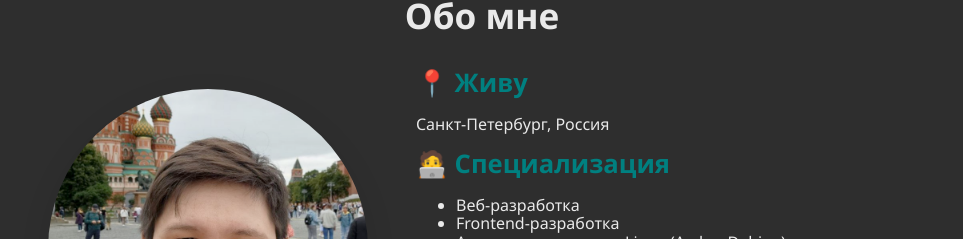
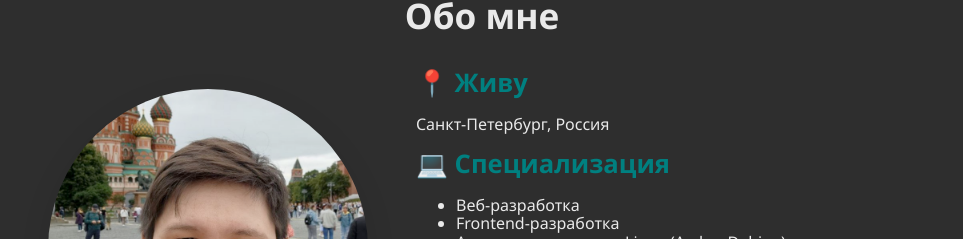
Before and after one commit to Smarthard/smarthard.net, an Angular app: page / in a window 1280 px wide. Shown: the part 906-1145 px from the top of the page, without its empty margins (158-1121 px from the left). Built offline with nearby package versions, Linux system fonts and the light colour scheme.

Commit message:
web-friendly emoji

```diff
--- a/src/app/components/about/about.html
+++ b/src/app/components/about/about.html
@@ -13,7 +13,7 @@
         </div>
 
         <div class="facts__item">
-            <h3 class="color--accent">🧑‍💻 Специализация</h3>
+            <h3 class="color--accent">💻 Специализация</h3>
 
             <ul>
                 <li>Веб-разработка</li>
```
